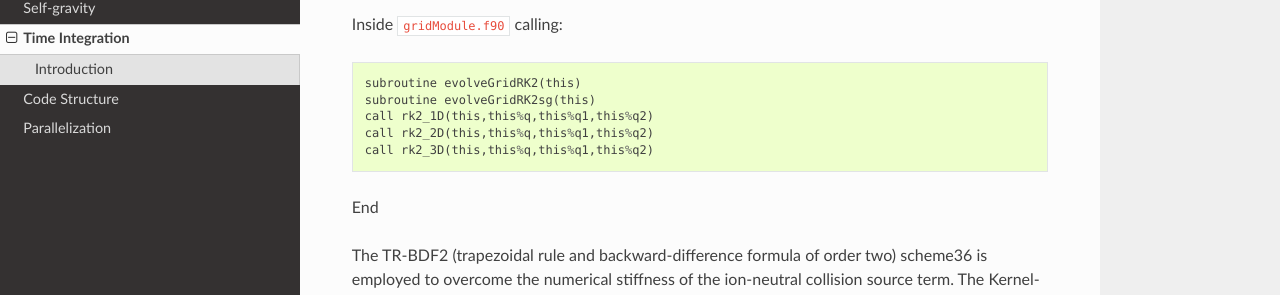
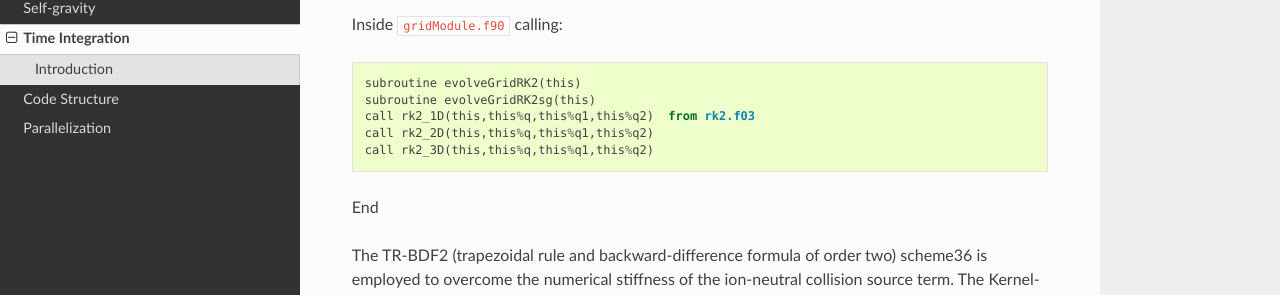
Before and after one commit to holam1hk/scorpio, a Sphinx documentation site: the page built from docs/source/time_integration.rst, in a window 1280 px wide and 1092 px high. Shown: the part 203-498 px from the top of the window. Built offline with Sphinx 7.4.7 and the Read the Docs theme 2.0.0, drawn with Linux system fonts in a browser that asks for light colours.

Commit message:
Update time_integration.rst

```diff
--- a/docs/source/time_integration.rst
+++ b/docs/source/time_integration.rst
@@ -12,7 +12,7 @@ Inside ``gridModule.f90`` calling::
 
     subroutine evolveGridRK2(this)
     subroutine evolveGridRK2sg(this)
-    call rk2_1D(this,this%q,this%q1,this%q2)
+    call rk2_1D(this,this%q,this%q1,this%q2)  from rk2.f03
     call rk2_2D(this,this%q,this%q1,this%q2)
     call rk2_3D(this,this%q,this%q1,this%q2)
 
```
